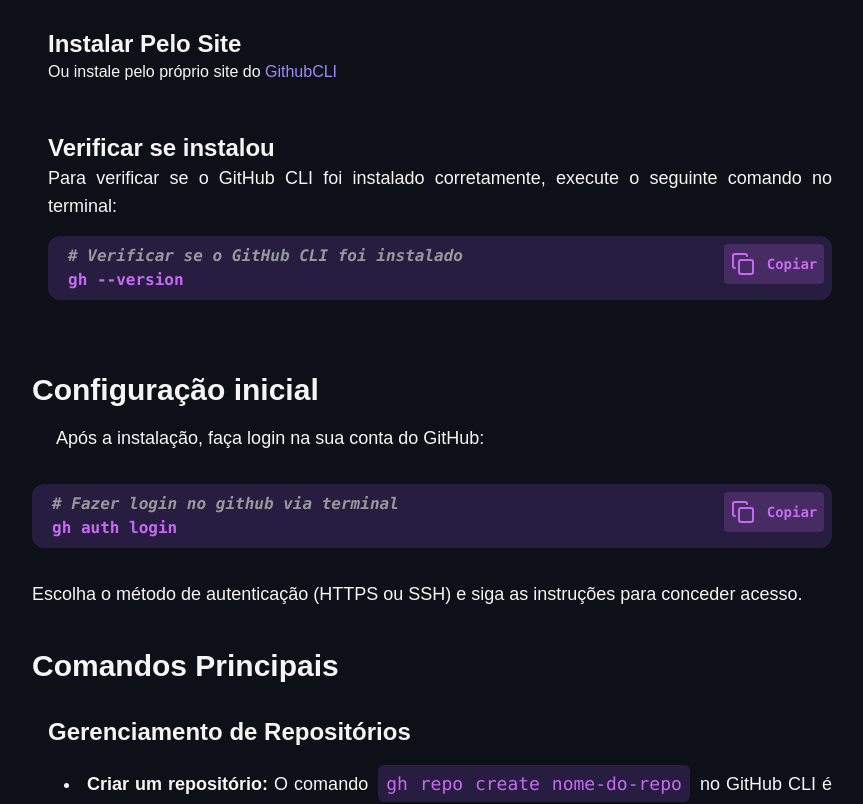
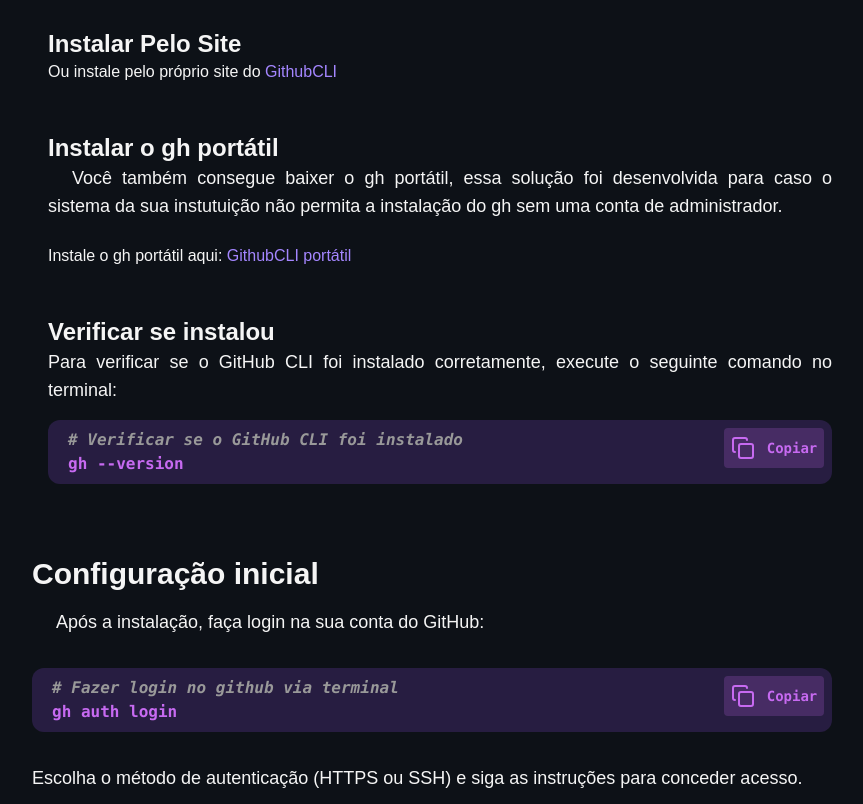
Before and after one commit to Plasma-Dev12/plasma-docs, a Next.js app: page /docs/github/useful-resources/github-cli in a window 1280 px wide. Shown: the part 1840-2644 px from the top of the page, without its empty margins (32-895 px from the left). Built offline with nearby package versions, Linux system fonts and the light colour scheme; a web font is replaced by a local one.

Commit message:
:recycle: refactor: Add new subtopic to install portable github cli

```diff
--- a/src/app/docs/github/useful-resources/github-cli/page.tsx
+++ b/src/app/docs/github/useful-resources/github-cli/page.tsx
@@ -90,6 +90,22 @@ export default function GithubDocs() {
             _blank
           >
             GithubCLI
+          </LearnMoreLink>
+        </Spacer>
+        <Spacer>
+          <SubTopic>Instalar o gh portátil</SubTopic>
+          <Paragraph>
+            Você também consegue baixer o gh portátil, essa solução foi
+            desenvolvida para caso o sistema da sua instutuição não permita a
+            instalação do gh sem uma conta de administrador.
+          </Paragraph>
+          <br />
+          <LearnMoreLink
+            text="Instale o gh portátil aqui:"
+            link="https://github.com/cli/cli/releases"
+            _blank
+          >
+            GithubCLI portátil
           </LearnMoreLink>
         </Spacer>
         <Spacer>
```
